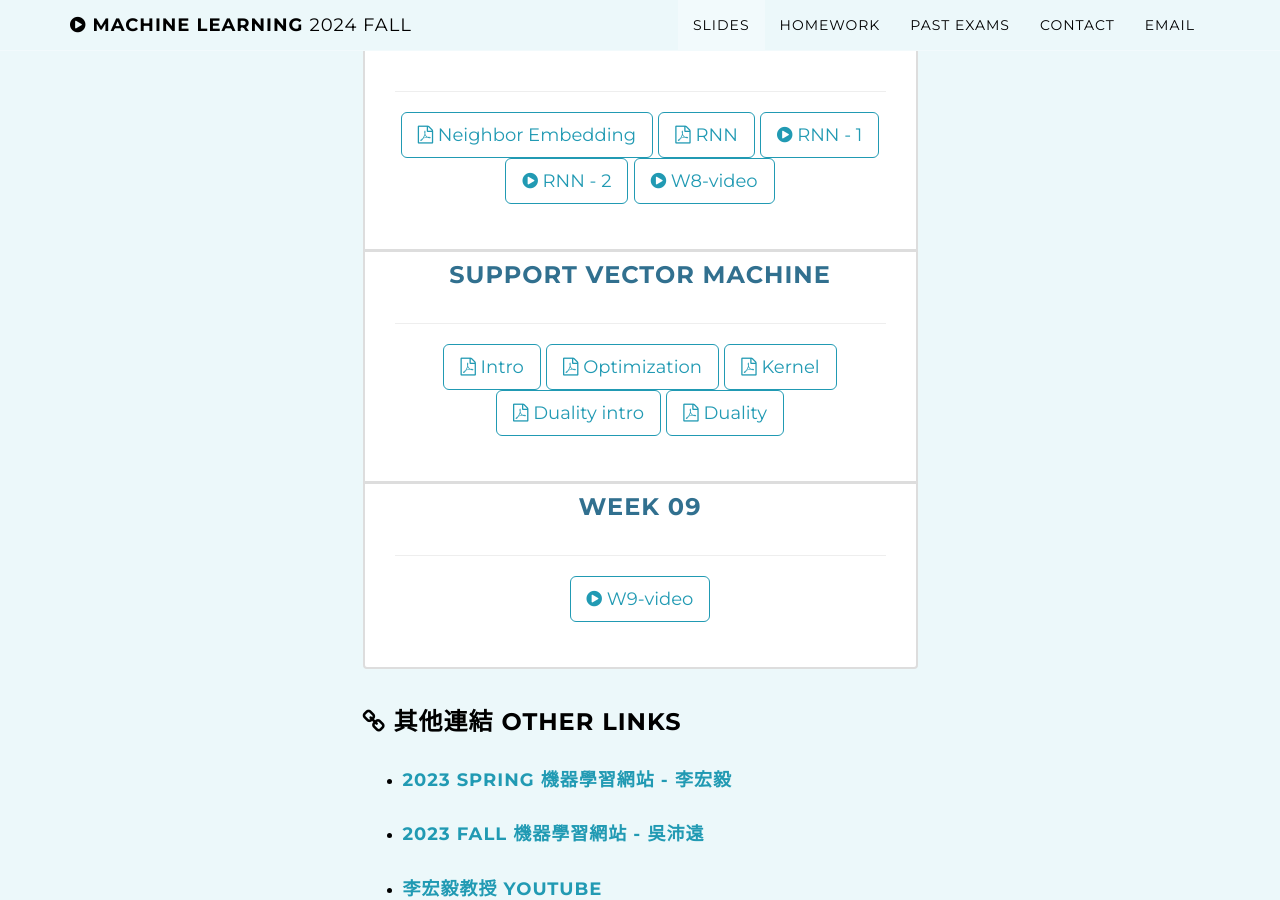
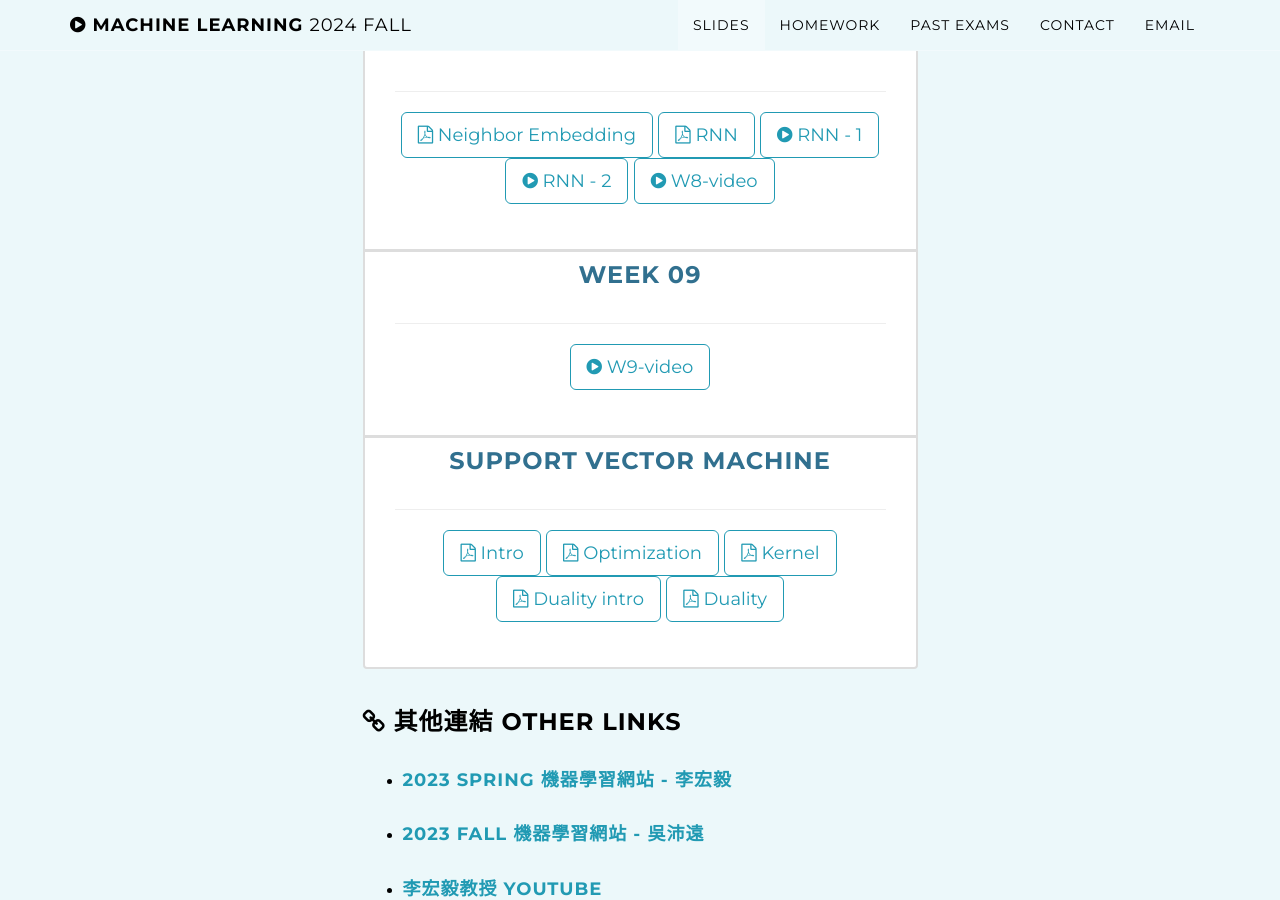
Before and after one commit to ntueemlta2024/ntueemlta2024.github.io, a Jekyll site: the page built from index.html, in a window 1280 px wide and 900 px high, scrolled down 2997 px. Built offline with Jekyll 4.4.1, drawn with Linux system fonts in a browser that asks for light colours; part of the change alters nothing that is shown.

Commit message:
move SVM section to the bottom

```diff
--- a/_config.yml
+++ b/_config.yml
@@ -193,6 +193,12 @@ syllabus:
         kind: play-circle
         path: https://www.youtube.com/playlist?list=PLREY_JttMD-xS52vuRtoL7T-5596ETzip
 
+  - title: Week 09
+    slides:
+      - title: W9-video
+        kind: play-circle
+        path: https://youtube.com/playlist?list=PLREY_JttMD-xLQqPNs7veJ0kp58CRESU5&si=KUOjJd9h3P5DnXJO
+
   - title: Support Vector Machine
     slides:
       - title: Intro
@@ -210,12 +216,6 @@ syllabus:
       - title: Duality
         kind: file-pdf-o
         path: ./slides/svm/svm_L5_svm duality.pdf
-
-  - title: Week 09
-    slides:
-      - title: W9-video
-        kind: play-circle
-        path: https://youtube.com/playlist?list=PLREY_JttMD-xLQqPNs7veJ0kp58CRESU5&si=KUOjJd9h3P5DnXJO
 
   # - title: Week 10
     # slides:
```
